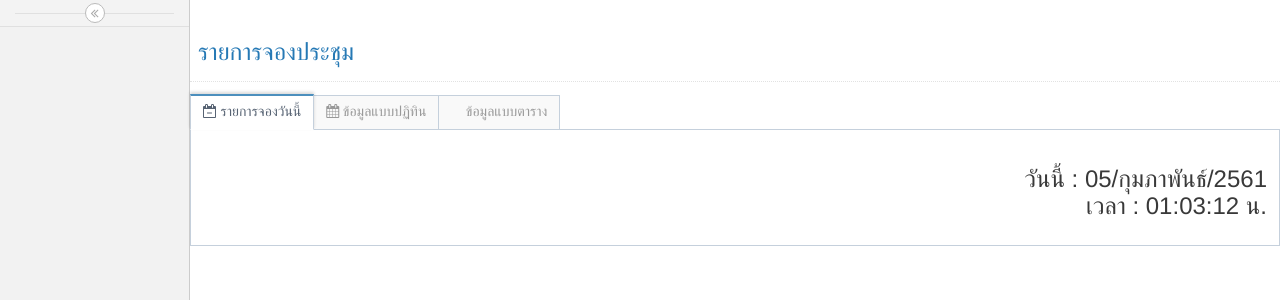
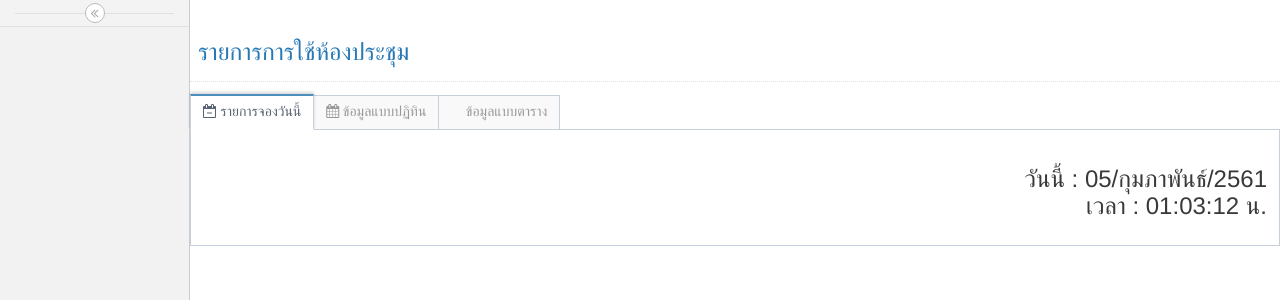
Before and after one commit to menphurk/reservroom_vb, a PHP site: page /reserv.php in a window 1280 px wide. Shown: the part 45-345 px from the top of the page. Run offline with PHP 8.4, Linux system fonts and the light colour scheme; the visitor is signed in with stand-in values (Sample User, id 1); data that the repository does not hold is empty; some web fonts are replaced.

Commit message:
change text reserv.php,report_calendar.php

```diff
--- a/layout/menu.php
+++ b/layout/menu.php
@@ -123,7 +123,7 @@
                       <li class="">
                         <a href="reserv.php">
                           <i class="menu-icon fa fa-caret-right"></i>
-                          รายการจองห้องประชุม
+                          รายการการใช้ห้องประชุม
                         </a>
 
                         <b class="arrow"></b>
@@ -140,7 +140,7 @@
                       <li class="">
                         <a href="report_calendar.php">
                           <i class="menu-icon fa fa-caret-right"></i>
-                          พิมพ์รายการจองประชุม
+                          พิมพ์รายการการใช้ห้องประชุม
                         </a>
                       </li>
                     </ul>
--- a/report_calendar.php
+++ b/report_calendar.php
@@ -27,7 +27,7 @@
                     <div class="row">
                         <div class="col-md-12">
                         <div class="page-header">
-                            <h1>พิมพ์รายการห้องประชุม</h1>
+                            <h1>พิมพ์รายการการใช้ห้องประชุม</h1>
                         </div>
                             <p>
                             <div class="col-md-7 col-md-offset-3">
--- a/reserv.php
+++ b/reserv.php
@@ -28,7 +28,7 @@
                     <div class="row">
                         <div class="col-md-12">
                         <div class="page-header">
-                            <h1>รายการจองประชุม</h1>
+                            <h1>รายการการใช้ห้องประชุม</h1>
                         </div>
                             <!-- PAGE CONTENT BEGINS -->
                             <ul class="nav nav-tabs" id="myTabs" role="tablist">
```
